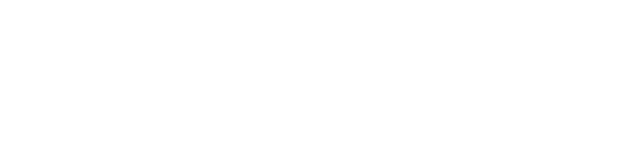
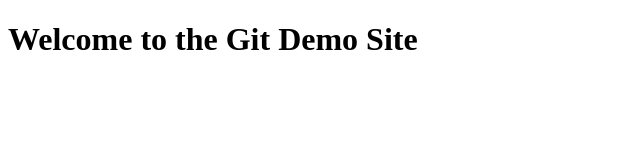
Before and after one commit to Dennis98100/git-demo-site, a website: page index.html in a window 1280 px wide. Shown: the whole page, without its empty margins (0-640 px from the left). Drawn offline with Linux system fonts and the light colour scheme.

Commit message:
feat: add page heading

```diff
--- a/index.html
+++ b/index.html
@@ -6,6 +6,6 @@
     <title>Git Demo Site</title>
 </head>
 <body>
-
+  <h1>Welcome to the Git Demo Site</h1>
 </body>
 </html>
```
